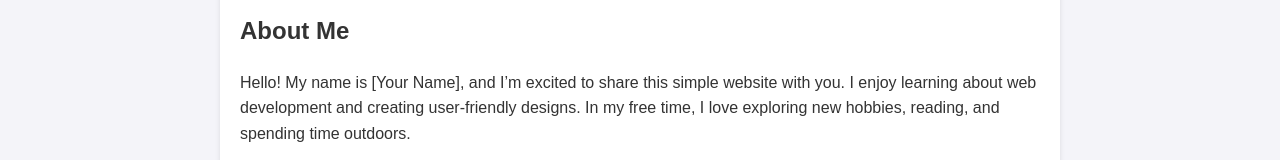
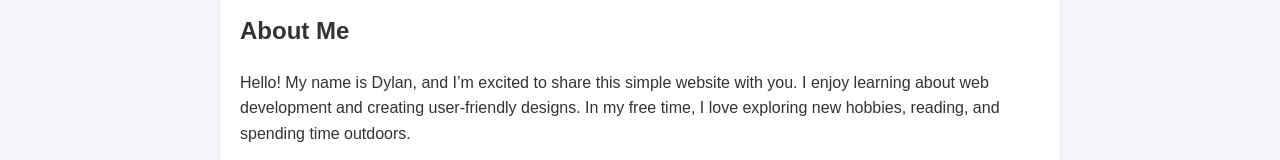
Before and after one commit to DDubHub/se1400, a plain HTML site: page index.html in a window 1280 px wide. Shown: the part 204-364 px from the top of the page. Drawn offline with Linux system fonts and the light colour scheme.

Commit message:
Added name

```diff
--- a/index.html
+++ b/index.html
@@ -24,7 +24,7 @@
     </header>
     <section>
         <h2>About Me</h2>
-        <p>Hello! My name is [Your Name], and I’m excited to share this simple website with you. I enjoy learning about web development and creating user-friendly designs. In my free time, I love exploring new hobbies, reading, and spending time outdoors.</p>
+        <p>Hello! My name is Dylan, and I’m excited to share this simple website with you. I enjoy learning about web development and creating user-friendly designs. In my free time, I love exploring new hobbies, reading, and spending time outdoors.</p>
         <p>This website is a small step toward showcasing my skills and experiments with coding. Stay tuned for more updates and improvements!</p>
     </section>
     <section>
```
